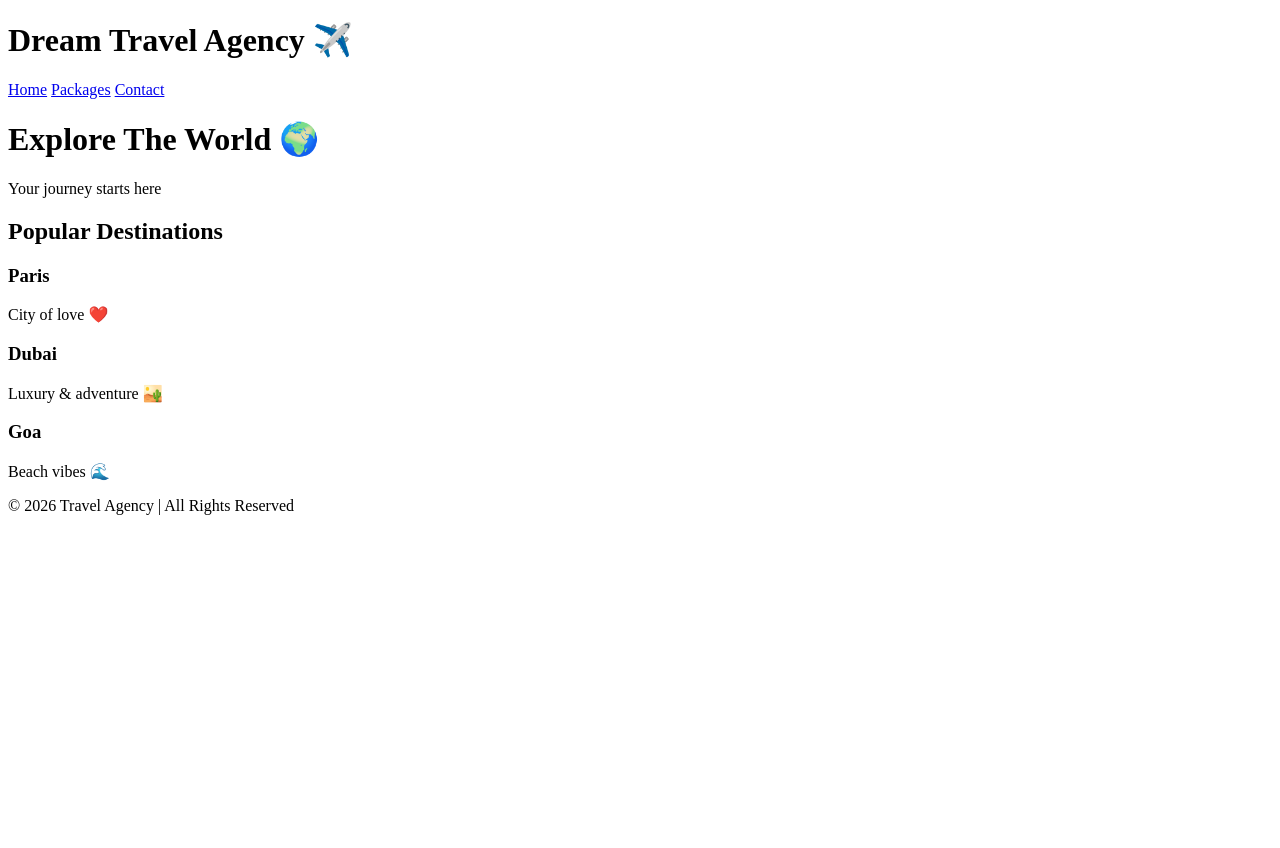
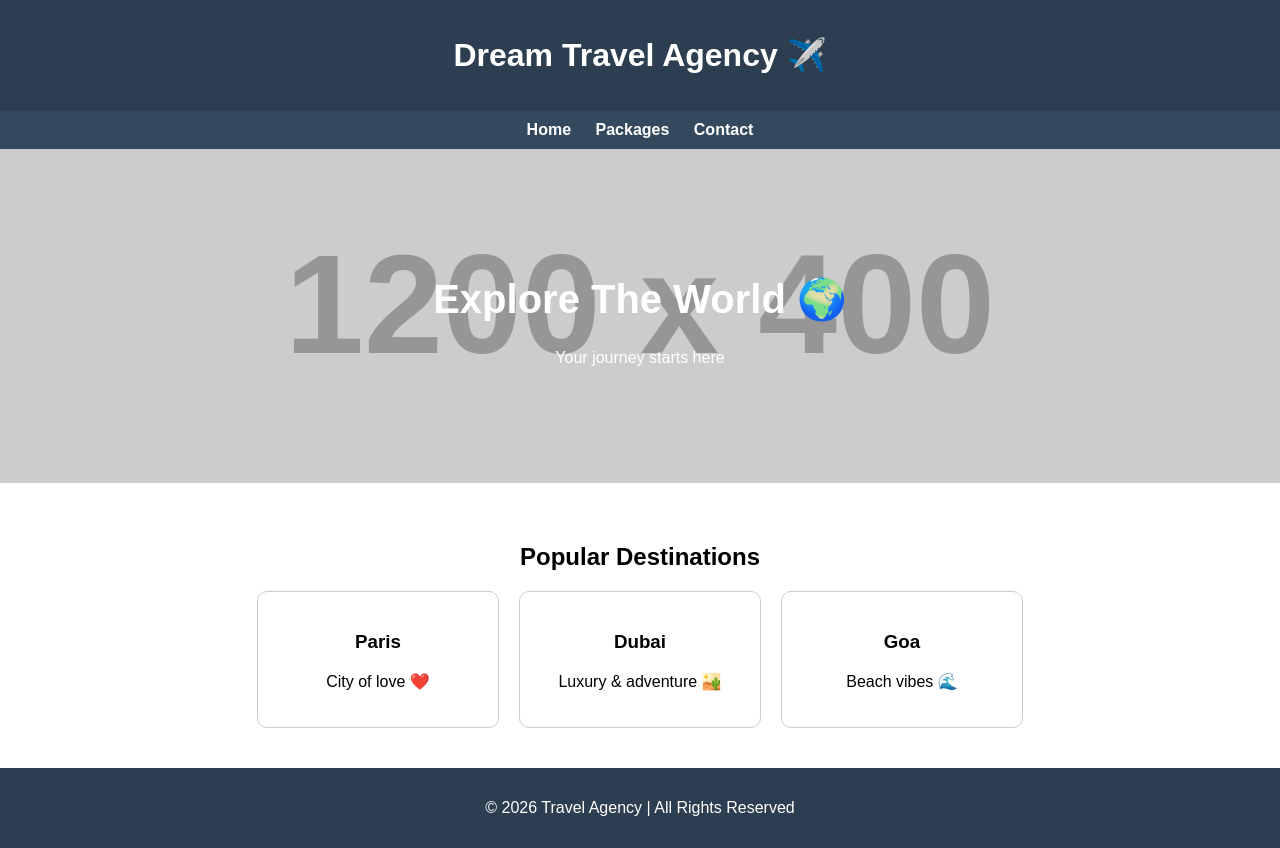
Before and after one commit to sayanmaity264/besicRepo, a plain HTML site: page index.html in a window 1280 px wide. Before the commit the page ends 800 px from the top, so only its background shows below. Drawn offline with Linux system fonts and the light colour scheme; placeholder pictures from the web are drawn by us.

Commit message:
add style V2

```diff
--- a/index.html
+++ b/index.html
@@ -2,6 +2,7 @@
 <html>
 <head>
     <title>Travel Agency</title>
+     <link rel="stylesheet" href="style.css">
 </head>
 <body>
 
--- /dev/null
+++ b/style.css
@@ -0,0 +1,61 @@
+body {
+    margin: 0;
+    font-family: Arial;
+}
+
+header {
+    background: #2c3e50;
+    color: white;
+    padding: 15px;
+    text-align: center;
+}
+
+nav {
+    background: #34495e;
+    padding: 10px;
+    text-align: center;
+}
+
+nav a {
+    color: white;
+    margin: 10px;
+    text-decoration: none;
+    font-weight: bold;
+}
+
+.hero {
+    background: url('https://via.placeholder.com/1200x400') no-repeat center;
+    background-size: cover;
+    color: white;
+    text-align: center;
+    padding: 100px 20px;
+}
+
+.hero h1 {
+    font-size: 40px;
+}
+
+.section {
+    padding: 40px;
+    text-align: center;
+}
+
+.cards {
+    display: flex;
+    justify-content: center;
+    gap: 20px;
+}
+
+.card {
+    border: 1px solid #ccc;
+    padding: 20px;
+    width: 200px;
+    border-radius: 10px;
+}
+
+footer {
+    background: #2c3e50;
+    color: white;
+    text-align: center;
+    padding: 15px;
+}
```
